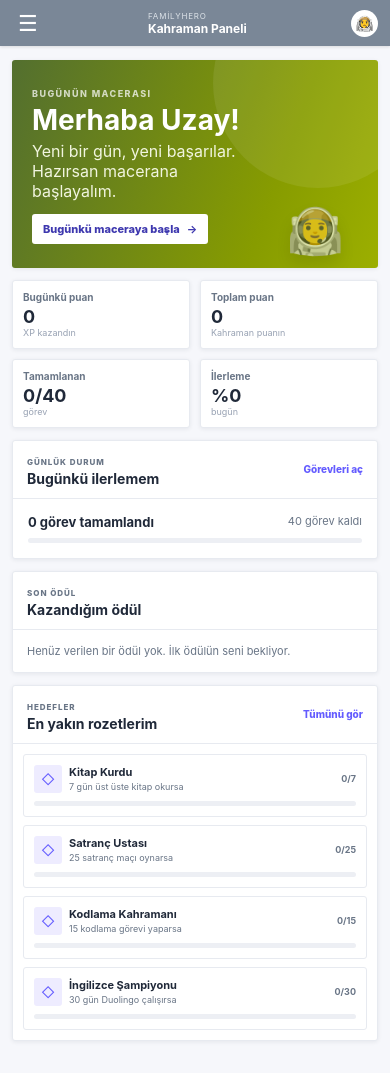
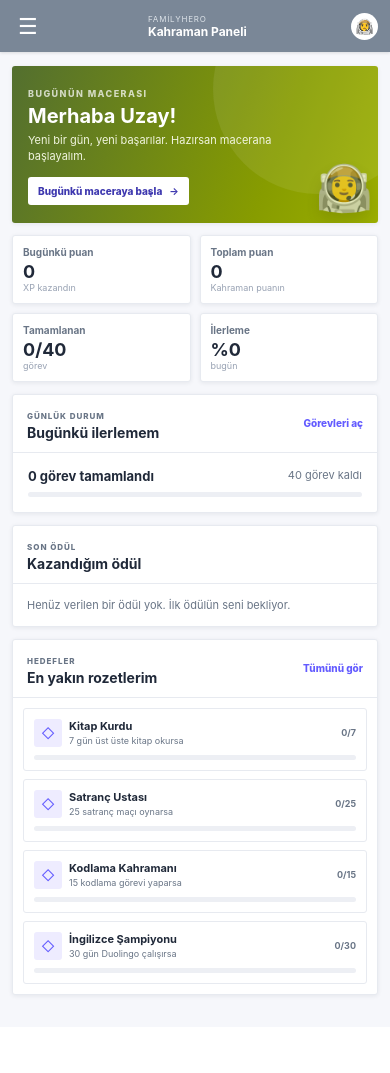
Before and after one commit to ozgurdislik-del/FamilyHero, a Flask app: page /dashboard in a window 390 px wide. After the commit the page ends 998 px from the top, so only its background shows below. Run offline with Flask 3, Linux system fonts and the light colour scheme; the visitor is signed in with stand-in values (Sample User, id 1); data comes from the database, SQL or seed files in the repository; data that the repository does not hold is empty.

Commit message:
Fix mobile responsive layout

```diff
--- a/static/style.css
+++ b/static/style.css
@@ -357,3 +357,202 @@ svg {
         width: 100%;
     }
 }
+
+/* =========================================================
+   FAMILYHERO MOBILE FINAL OVERRIDES
+   Keep this block at the VERY END of style.css
+   ========================================================= */
+@media (max-width: 900px) {
+    html, body {
+        width: 100% !important;
+        max-width: 100% !important;
+        overflow-x: hidden !important;
+    }
+
+    .child-shell {
+        display: block !important;
+        width: 100% !important;
+        min-width: 0 !important;
+    }
+
+    .child-workspace {
+        display: block !important;
+        width: 100% !important;
+        min-width: 0 !important;
+        margin: 0 !important;
+    }
+
+    .child-topbar {
+        width: 100% !important;
+        min-width: 0 !important;
+        height: 52px !important;
+        padding: 0 12px !important;
+    }
+
+    .child-content {
+        width: 100% !important;
+        max-width: 100% !important;
+        min-width: 0 !important;
+        margin: 0 !important;
+        padding: 14px 12px 32px !important;
+    }
+
+    .child-content > * {
+        width: 100% !important;
+        max-width: 100% !important;
+        min-width: 0 !important;
+    }
+
+    .child-sidebar {
+        position: fixed !important;
+        top: 0 !important;
+        left: -230px !important;
+        width: 218px !important;
+        max-width: 84vw !important;
+        height: 100dvh !important;
+        z-index: 1000 !important;
+        overflow-y: auto !important;
+        transition: left .22s ease !important;
+    }
+
+    .child-sidebar.open {
+        left: 0 !important;
+    }
+
+    .child-menu-toggle {
+        display: inline-flex !important;
+        align-items: center !important;
+        justify-content: center !important;
+    }
+
+    .hero-dashboard-banner {
+        width: 100% !important;
+        max-width: 100% !important;
+        min-width: 0 !important;
+        min-height: 150px !important;
+        padding: 20px 18px !important;
+        overflow: hidden !important;
+    }
+
+    .hero-dashboard-banner > div:first-child {
+        width: 72% !important;
+        max-width: 72% !important;
+        min-width: 0 !important;
+    }
+
+    .hero-dashboard-banner h1 {
+        font-size: 22px !important;
+        line-height: 1.15 !important;
+        overflow-wrap: anywhere !important;
+    }
+
+    .hero-dashboard-banner p {
+        max-width: 100% !important;
+        font-size: 12px !important;
+        line-height: 1.45 !important;
+    }
+
+    .hero-character {
+        position: absolute !important;
+        right: 8px !important;
+        bottom: 10px !important;
+        margin: 0 !important;
+        font-size: 54px !important;
+        opacity: .72 !important;
+        pointer-events: none !important;
+    }
+
+    .child-metric-grid {
+        grid-template-columns: repeat(2, minmax(0, 1fr)) !important;
+        width: 100% !important;
+        max-width: 100% !important;
+        gap: 9px !important;
+    }
+
+    .child-metric-grid article,
+    .dashboard-columns,
+    .surface-card,
+    .badge-page-grid,
+    .reward-page-grid,
+    .goal-preview-grid {
+        min-width: 0 !important;
+        max-width: 100% !important;
+    }
+
+    .dashboard-columns,
+    .badge-page-grid,
+    .reward-page-grid,
+    .goal-preview-grid {
+        grid-template-columns: minmax(0, 1fr) !important;
+    }
+
+    .fh-page-heading,
+    .child-page-head.split {
+        display: block !important;
+    }
+
+    .fh-page-summary,
+    .score-pill {
+        width: 100% !important;
+        margin-top: 10px !important;
+    }
+
+    .fh-category-header,
+    .fh-task-title-row,
+    .surface-head {
+        min-width: 0 !important;
+    }
+
+    .fh-category-stats {
+        flex-shrink: 1 !important;
+        min-width: 0 !important;
+    }
+
+    input, select, textarea, button {
+        max-width: 100% !important;
+    }
+}
+
+@media (max-width: 480px) {
+    .topbar-user b {
+        display: none !important;
+    }
+
+    .hero-dashboard-banner {
+        min-height: 142px !important;
+        padding: 18px 16px !important;
+    }
+
+    .hero-dashboard-banner > div:first-child {
+        width: 76% !important;
+        max-width: 76% !important;
+    }
+
+    .hero-dashboard-banner h1 {
+        font-size: 20px !important;
+    }
+
+    .hero-dashboard-banner p {
+        font-size: 11px !important;
+        margin-bottom: 12px !important;
+    }
+
+    .hero-cta {
+        padding: 8px 10px !important;
+        font-size: 10px !important;
+    }
+
+    .hero-character {
+        font-size: 46px !important;
+        right: 5px !important;
+        bottom: 8px !important;
+    }
+
+    .child-metric-grid article {
+        padding: 10px !important;
+    }
+
+    .child-metric-grid strong {
+        font-size: 18px !important;
+    }
+}
```
